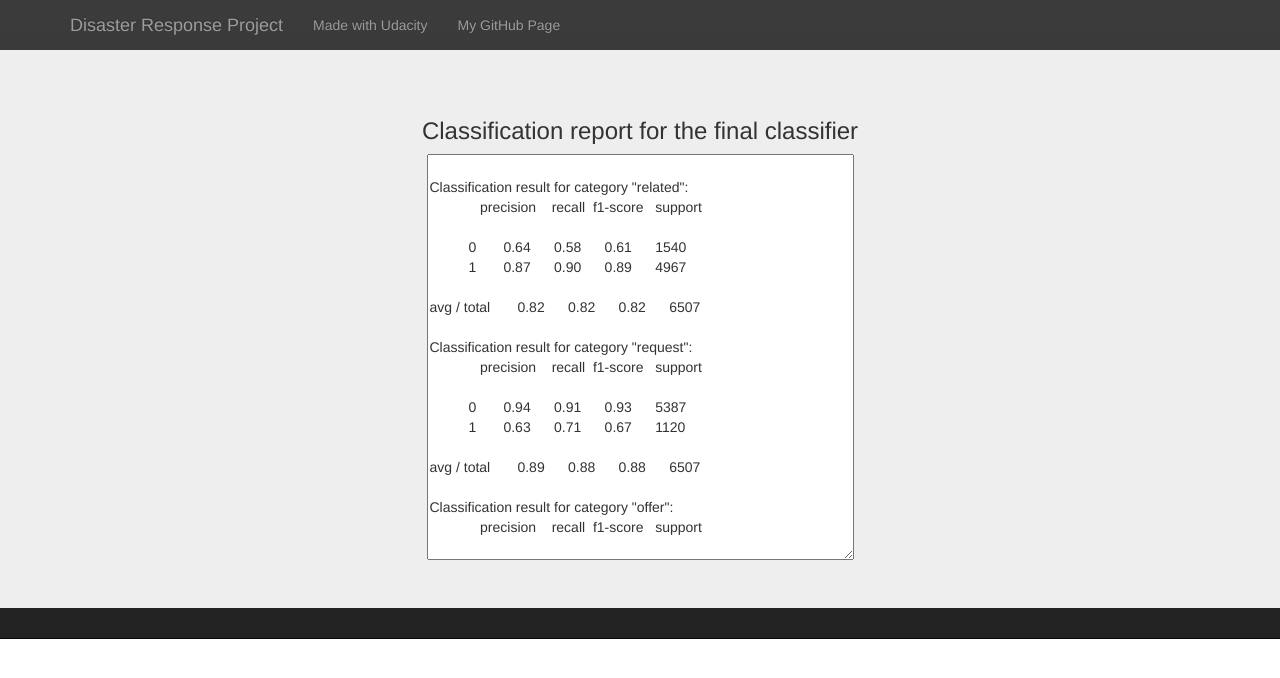
After one commit to v1001/Disaster-Response-Pipeline-, a Flask app: page /report in a window 1280 px wide. The commit adds this page. Shown: the top 678 px of the page. Run offline with Flask 2, Linux system fonts and the light colour scheme; parts of the project's set-up code (start-up, migrations or seed data) failed here and were passed over; some libraries are stand-ins or nearby versions.

Commit message:
Added html page with model validation results. Added doctring comments to all functions

```diff
--- a/app/run.py
+++ b/app/run.py
@@ -139,6 +139,9 @@ def go():
         classification_result=classification_results
     )
 
+@app.route('/report')
+def report():
+    return render_template('classification_report.html')
 
 def main():
     app.run(host='0.0.0.0', port=3001, debug=True)
--- /dev/null
+++ b/app/templates/classification_report.html
@@ -0,0 +1,327 @@
+<!doctype html>
+<html lang="en">
+<head>
+    <meta charset="utf-8">
+    <meta http-equiv="X-UA-Compatible" content="IE=edge">
+    <meta name="viewport" content="width=device-width, initial-scale=1">
+  	<title>Classification Report for Disaster Response Pipeline</title>
+    <link rel="stylesheet" href="https://maxcdn.bootstrapcdn.com/bootstrap/3.3.7/css/bootstrap.min.css" integrity="sha384-BVYiiSIFeK1dGmJRAkycuHAHRg32OmUcww7on3RYdg4Va+PmSTsz/K68vbdEjh4u" crossorigin="anonymous">
+    <link rel="stylesheet" href="https://maxcdn.bootstrapcdn.com/bootstrap/3.3.7/css/bootstrap-theme.min.css" integrity="sha384-rHyoN1iRsVXV4nD0JutlnGaslCJuC7uwjduW9SVrLvRYooPp2bWYgmgJQIXwl/Sp" crossorigin="anonymous">
+    <script src="https://ajax.googleapis.com/ajax/libs/jquery/3.3.1/jquery.min.js"></script>
+    <script src="https://cdn.plot.ly/plotly-latest.min.js"></script>
+
+</head>
+
+<body>
+
+  <nav class="navbar navbar-inverse navbar-fixed-top">
+    <div class="container">
+        <div class="navbar-header">
+            <a class="navbar-brand" href="/">Disaster Response Project</a>
+        </div>
+        <div id="navbar" class="collapse navbar-collapse">
+            <ul class="nav navbar-nav">
+                <li><a href="https://www.udacity.com/">Made with Udacity</a></li>
+                <li><a href="https://github.com/v1001/">My GitHub Page</a></li>
+            </ul>
+        </div>
+    </div>
+
+<div class="jumbotron">
+    <div class="container" >
+      <h3 class="text-center">Classification report for the final classifier</h3>
+      <style>
+    div.justified {
+        display: flex;
+        justify-content: center;
+    }
+</style>
+      <div class="justified">
+      <textarea cols=50 rows =20>
+
+Classification result for category "related":
+             precision    recall  f1-score   support
+
+          0       0.64      0.58      0.61      1540
+          1       0.87      0.90      0.89      4967
+
+avg / total       0.82      0.82      0.82      6507
+
+Classification result for category "request":
+             precision    recall  f1-score   support
+
+          0       0.94      0.91      0.93      5387
+          1       0.63      0.71      0.67      1120
+
+avg / total       0.89      0.88      0.88      6507
+
+Classification result for category "offer":
+             precision    recall  f1-score   support
+
+          0       1.00      1.00      1.00      6484
+          1       0.50      0.04      0.08        23
+
+avg / total       0.99      1.00      0.99      6507
+
+Classification result for category "aid_related":
+             precision    recall  f1-score   support
+
+          0       0.83      0.74      0.78      3828
+          1       0.67      0.78      0.72      2679
+
+avg / total       0.76      0.75      0.76      6507
+
+Classification result for category "medical_help":
+             precision    recall  f1-score   support
+
+          0       0.95      0.95      0.95      5988
+          1       0.46      0.47      0.47       519
+
+avg / total       0.91      0.91      0.91      6507
+
+Classification result for category "medical_products":
+             precision    recall  f1-score   support
+
+          0       0.97      0.98      0.97      6186
+          1       0.50      0.49      0.50       321
+
+avg / total       0.95      0.95      0.95      6507
+
+Classification result for category "search_and_rescue":
+             precision    recall  f1-score   support
+
+          0       0.98      0.99      0.99      6354
+          1       0.46      0.22      0.30       153
+
+avg / total       0.97      0.98      0.97      6507
+
+Classification result for category "security":
+             precision    recall  f1-score   support
+
+          0       0.98      1.00      0.99      6383
+          1       0.23      0.05      0.08       124
+
+avg / total       0.97      0.98      0.97      6507
+
+Classification result for category "military":
+             precision    recall  f1-score   support
+
+          0       0.98      0.98      0.98      6284
+          1       0.51      0.55      0.53       223
+
+avg / total       0.97      0.97      0.97      6507
+
+Classification result for category "water":
+             precision    recall  f1-score   support
+
+          0       0.99      0.97      0.98      6091
+          1       0.66      0.81      0.72       416
+
+avg / total       0.97      0.96      0.96      6507
+
+Classification result for category "food":
+             precision    recall  f1-score   support
+
+          0       0.98      0.96      0.97      5783
+          1       0.74      0.81      0.78       724
+
+avg / total       0.95      0.95      0.95      6507
+
+Classification result for category "shelter":
+             precision    recall  f1-score   support
+
+          0       0.97      0.95      0.96      5928
+          1       0.60      0.71      0.65       579
+
+avg / total       0.94      0.93      0.93      6507
+
+Classification result for category "clothing":
+             precision    recall  f1-score   support
+
+          0       0.99      1.00      0.99      6410
+          1       0.65      0.55      0.60        97
+
+avg / total       0.99      0.99      0.99      6507
+
+Classification result for category "money":
+             precision    recall  f1-score   support
+
+          0       0.99      0.99      0.99      6366
+          1       0.42      0.45      0.44       141
+
+avg / total       0.98      0.97      0.97      6507
+
+Classification result for category "missing_people":
+             precision    recall  f1-score   support
+
+          0       0.99      1.00      0.99      6425
+          1       0.45      0.18      0.26        82
+
+avg / total       0.98      0.99      0.98      6507
+
+Classification result for category "refugees":
+             precision    recall  f1-score   support
+
+          0       0.98      0.99      0.98      6266
+          1       0.53      0.35      0.42       241
+
+avg / total       0.96      0.96      0.96      6507
+
+Classification result for category "death":
+             precision    recall  f1-score   support
+
+          0       0.98      0.99      0.98      6214
+          1       0.68      0.66      0.67       293
+
+avg / total       0.97      0.97      0.97      6507
+
+Classification result for category "other_aid":
+             precision    recall  f1-score   support
+
+          0       0.91      0.89      0.90      5642
+          1       0.38      0.44      0.41       865
+
+avg / total       0.84      0.83      0.84      6507
+
+Classification result for category "infrastructure_related":
+             precision    recall  f1-score   support
+
+          0       0.95      0.96      0.95      6073
+          1       0.28      0.23      0.25       434
+
+avg / total       0.90      0.91      0.90      6507
+
+Classification result for category "transport":
+             precision    recall  f1-score   support
+
+          0       0.97      0.98      0.98      6208
+          1       0.47      0.31      0.38       299
+
+avg / total       0.94      0.95      0.95      6507
+
+Classification result for category "buildings":
+             precision    recall  f1-score   support
+
+          0       0.98      0.97      0.97      6169
+          1       0.49      0.58      0.53       338
+
+avg / total       0.95      0.95      0.95      6507
+
+Classification result for category "electricity":
+             precision    recall  f1-score   support
+
+          0       0.99      0.99      0.99      6379
+          1       0.52      0.55      0.53       128
+
+avg / total       0.98      0.98      0.98      6507
+
+Classification result for category "tools":
+             precision    recall  f1-score   support
+
+          0       0.99      1.00      1.00      6470
+          1       0.00      0.00      0.00        37
+
+avg / total       0.99      0.99      0.99      6507
+
+Classification result for category "hospitals":
+             precision    recall  f1-score   support
+
+          0       0.99      0.99      0.99      6447
+          1       0.28      0.25      0.27        60
+
+avg / total       0.99      0.99      0.99      6507
+
+Classification result for category "shops":
+             precision    recall  f1-score   support
+
+          0       0.99      1.00      1.00      6474
+          1       0.00      0.00      0.00        33
+
+avg / total       0.99      0.99      0.99      6507
+
+Classification result for category "aid_centers":
+             precision    recall  f1-score   support
+
+          0       0.99      1.00      0.99      6431
+          1       0.28      0.11      0.15        76
+
+avg / total       0.98      0.99      0.98      6507
+
+Classification result for category "other_infrastructure":
+             precision    recall  f1-score   support
+
+          0       0.96      0.98      0.97      6208
+          1       0.25      0.17      0.20       299
+
+avg / total       0.93      0.94      0.93      6507
+
+Classification result for category "weather_related":
+             precision    recall  f1-score   support
+
+          0       0.92      0.90      0.91      4657
+          1       0.75      0.80      0.77      1850
+
+avg / total       0.87      0.87      0.87      6507
+
+Classification result for category "floods":
+             precision    recall  f1-score   support
+
+          0       0.97      0.98      0.97      5975
+          1       0.70      0.63      0.66       532
+
+avg / total       0.95      0.95      0.95      6507
+
+Classification result for category "storm":
+             precision    recall  f1-score   support
+
+          0       0.98      0.96      0.97      5880
+          1       0.69      0.78      0.73       627
+
+avg / total       0.95      0.94      0.95      6507
+
+Classification result for category "fire":
+             precision    recall  f1-score   support
+
+          0       0.99      1.00      0.99      6448
+          1       0.31      0.08      0.13        59
+
+avg / total       0.99      0.99      0.99      6507
+
+Classification result for category "earthquake":
+             precision    recall  f1-score   support
+
+          0       0.98      0.98      0.98      5853
+          1       0.85      0.82      0.84       654
+
+avg / total       0.97      0.97      0.97      6507
+
+Classification result for category "cold":
+             precision    recall  f1-score   support
+
+          0       0.99      0.99      0.99      6369
+          1       0.55      0.41      0.47       138
+
+avg / total       0.98      0.98      0.98      6507
+
+Classification result for category "other_weather":
+             precision    recall  f1-score   support
+
+          0       0.96      0.98      0.97      6162
+          1       0.42      0.33      0.37       345
+
+avg / total       0.93      0.94      0.94      6507
+
+Classification result for category "direct_report":
+             precision    recall  f1-score   support
+
+          0       0.91      0.88      0.90      5216
+          1       0.58      0.65      0.61      1291
+
+avg / total       0.85      0.84      0.84      6507
+
+        </textarea>
+      </div>
+			</div>
+    	</div>
+    </body>
+</html>
--- a/app/templates/master.html
+++ b/app/templates/master.html
@@ -46,6 +46,10 @@
                 </form>
             </div>
         </div>
+      	<div class="row">
+        	<a href="/report">Classification report</a>
+      	</div>
+
 
         {% block message %}
         {% endblock %}
```
Also changed, not shown: data/process_data.py (+28 -0 lines), models/train_classifier.py (+58 -0 lines).
